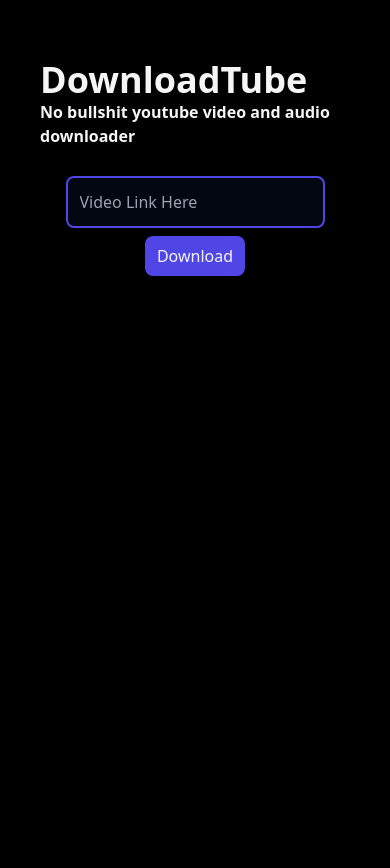
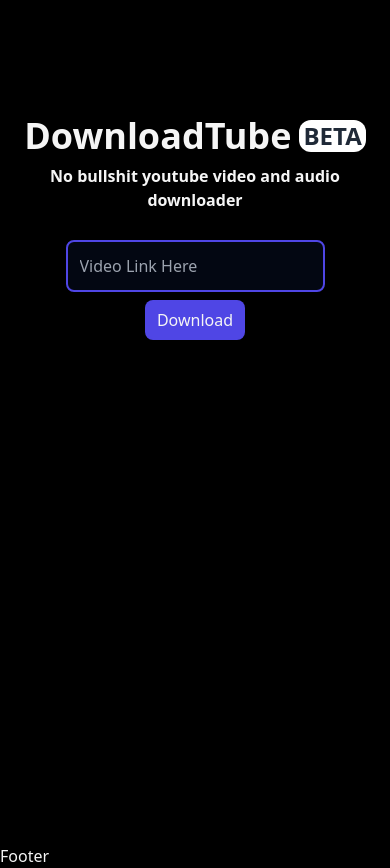
Before and after one commit to bedead/downloadtube, a Next.js app: page / in a window 390 px wide. Before the commit the page ends 844 px from the top, so only its background shows below. Built offline with nearby package versions, Linux system fonts and the light colour scheme.

Commit message:
fixed few things in home page UI and added BETA tag

```diff
--- a/src/app/about/page.js
+++ b/src/app/about/page.js
@@ -2,7 +2,7 @@
     return (
         <div className="items-center p-5">
             <h1 className="font-semibold text-4xl">DownloadTube</h1>
-            <p className="font-semibold ">No bullshit youtube video downloader</p>
+            <p className="font-semibold ">No bullshit youtube video and audio downloader</p>
         </div>
     )
 }
--- a/src/app/page.js
+++ b/src/app/page.js
@@ -1,11 +1,13 @@
 // 'use client'
+import Footer from "@/components/footer";
 import VideoDownloader from "@/components/videoDownloader";
 
 function Home() {
     return (
-        <main>
+        <>
             <VideoDownloader />
-        </main>
+            <Footer />
+        </>
     )
 };
 
--- /dev/null
+++ b/src/components/footer.js
@@ -0,0 +1,10 @@
+'use client'
+
+
+export default function Footer(){
+    return (
+        <footer>
+            Footer
+        </footer>
+    )
+}
--- a/src/components/videoDownloader.js
+++ b/src/components/videoDownloader.js
@@ -75,10 +75,13 @@
 
 
     return (
-        <div className="flex min-h-screen flex-col items-center p-5 pt-10 md:p-24">
+        <div className="flex min-h-screen flex-col items-center p-5 pt-24 md:p-24">
             <div className="items-center p-5">
-                <h1 className="font-semibold text-4xl">DownloadTube</h1>
-                <p className="font-semibold">No bullshit youtube video and audio downloader</p>
+                <h1 className="font-semibold text-4xl text-center flex justify-center space-x-2 items-center">DownloadTube
+                    <span> {' '}</span>
+                    <span className='text-gray-800 px-1 text-2xl md:text-3xl text-center rounded-xl bg-white '>BETA</span>
+                </h1>
+                <p className="font-semibold text-center mt-2 md:mt-0">No bullshit youtube video and audio downloader</p>
             </div>
             <div className="p-2 w-full flex items-center justify-center relative">
                 <input
@@ -89,7 +92,7 @@
                     className="w-auto md:w-[50%] border-separate border-[2px] rounded-lg py-3 px-3 bg-gray-950 border-indigo-600 placeholder-white-500 text-white"
                 />
             </div >
-            <button className='bg-indigo-600 px-3 py-2 rounded-lg hover:bg-indigo-800 active:bg-indigo-800' onClick={handleDownload}>Download</button>
+            <button type='button' className='bg-indigo-600 px-3 py-2 rounded-lg hover:bg-indigo-800 active:bg-indigo-800' onClick={handleDownload}>Download</button>
 
 
             <div className='flex flex-wrap md:flex-nowrap justify-center md:space-x-4'>
```
